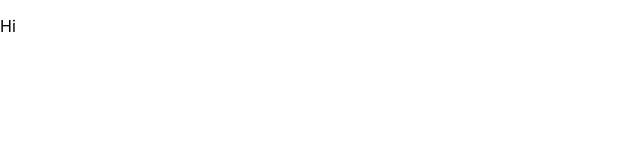
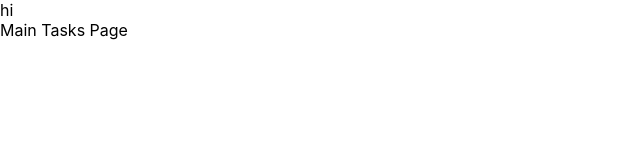
Before and after one commit to celebilaw/lahacks22, a React (Create React App) app in the folder friendinneed/: page / in a window 1280 px wide. Shown: the top 160 px of the page, without its empty margins (0-640 px from the left). Built offline with nearby package versions, Linux system fonts and the light colour scheme.

Commit message:
Created React Router and basic temporary components

```diff
--- a/friendinneed/src/App.js
+++ b/friendinneed/src/App.js
@@ -1,12 +1,30 @@
+import React from "react";
+import { BrowserRouter as Router, Routes, Route } from "react-router-dom";
 import './App.css';
+
+import UserProfile from "./components/user-profile.js";
+import MainPage from "./components/main-page.js";
+import Login from "./components/login.js";
+import Register from "./components/register.js";
+import Navbar from "./components/navbar.js";
 
 function App() {
   return (
-    <div>
-      <p>
-        Hi
-      </p>
-    </div>
+    <Router>
+      <div>
+        <Navbar />
+        <Routes>
+          <Route path="/" element={<MainPage />} />
+          <Route path="/login" element={<Login />} />
+          <Route path="/register" element={<Register />} />
+          {/*
+            probably do userprofile by ID?
+            /userProfile/:id
+          */}
+          <Route path="/userProfile" element={<UserProfile />} />
+        </Routes>
+      </div>
+    </Router>
   );
 }
 
--- /dev/null
+++ b/friendinneed/src/components/login.js
@@ -0,0 +1,11 @@
+import React from "react";
+
+export default class Login extends React.Component{
+    render() {
+        return (
+            <div>
+                Login Page
+            </div>
+        )
+    }
+}
--- /dev/null
+++ b/friendinneed/src/components/main-page.js
@@ -0,0 +1,11 @@
+import React from "react";
+
+export default class MainPage extends React.Component{
+    render() {
+        return (
+            <div>
+                Main Tasks Page
+            </div>
+        )
+    }
+}
--- /dev/null
+++ b/friendinneed/src/components/navbar.js
@@ -0,0 +1,11 @@
+import React from "react";
+
+export default class Navbar extends React.Component{
+    render() {
+        return (
+            <div>
+                hi
+            </div>
+        )
+    }
+}
--- /dev/null
+++ b/friendinneed/src/components/register.js
@@ -0,0 +1,11 @@
+import React from "react";
+
+export default class Register extends React.Component{
+    render() {
+        return (
+            <div>
+                Register Page
+            </div>
+        )
+    }
+}
--- /dev/null
+++ b/friendinneed/src/components/user-profile.js
@@ -0,0 +1,11 @@
+import React from "react";
+
+export default class UserProfile extends React.Component{
+    render() {
+        return (
+            <div>
+                User Profile Page
+            </div>
+        )
+    }
+}
```
